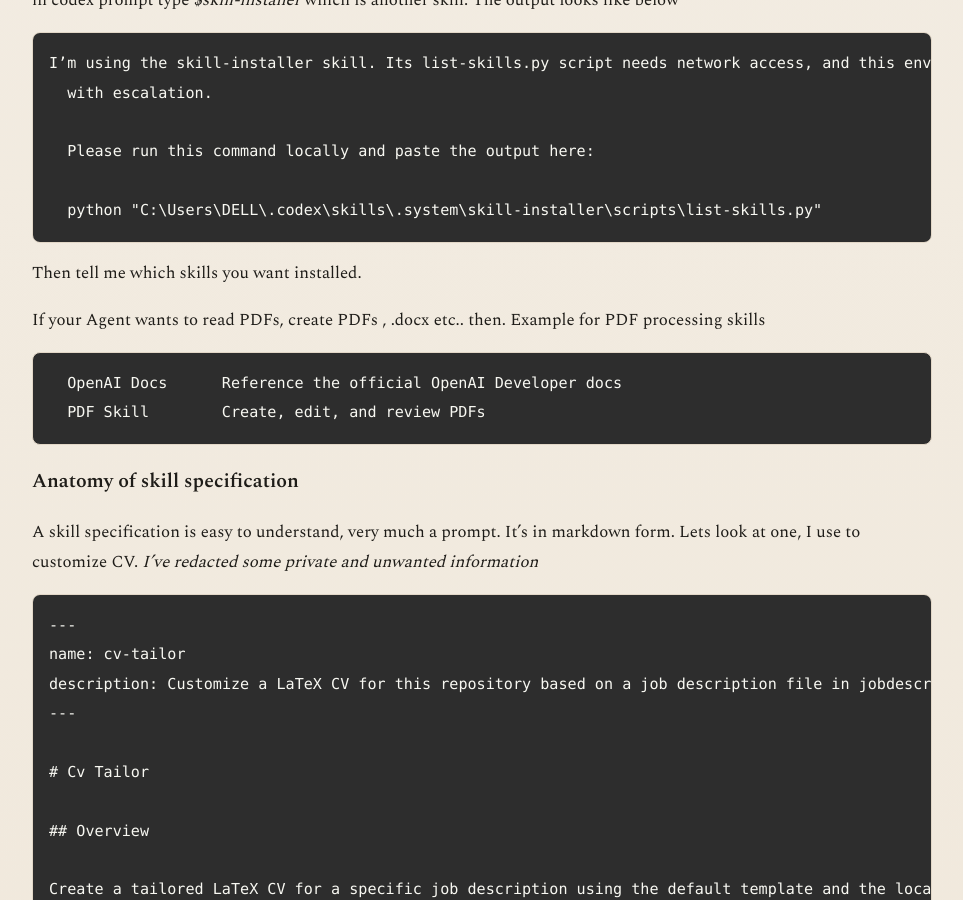
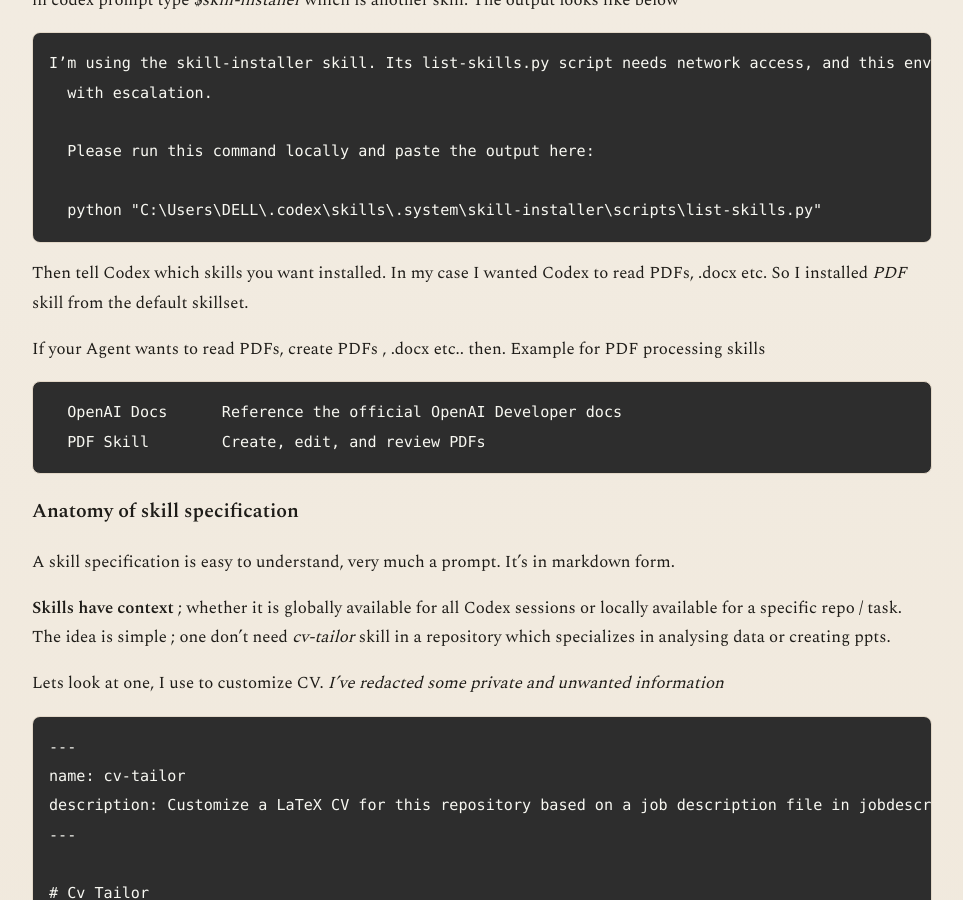
Before and after one commit to nilanka-weeraman/nilanka-weeraman.github.io, a Jekyll site: the page built from _posts/2026-02-06-configuring_using_agent_skills.md, in a window 1280 px wide and 900 px high, scrolled down 2213 px. Shown: the whole window, without its empty margins (158-1121 px from the left). Built offline with Jekyll 4.4.1, drawn with Linux system fonts in a browser that asks for light colours.

Commit message:
agents.md v2

````diff
--- a/_posts/2026-02-06-configuring_using_agent_skills.md
+++ b/_posts/2026-02-06-configuring_using_agent_skills.md
@@ -62,7 +62,7 @@ I’m using the skill-installer skill. Its list-skills.py script needs network a
   python "C:\Users\DELL\.codex\skills\.system\skill-installer\scripts\list-skills.py"
 ```
 
-  Then tell me which skills you want installed.
+  Then tell Codex which skills you want installed. In my case I wanted Codex to read PDFs, .docx etc. So I installed _PDF_ skill from the default skillset.
 
 If your Agent wants to read PDFs, create PDFs , .docx etc.. then. Example for PDF processing skills <br>
 ```text
@@ -73,7 +73,11 @@ If your Agent wants to read PDFs, create PDFs , .docx etc.. then. Example for PD
 
 ### Anatomy of skill specification
 
-A skill specification is easy to understand, very much a prompt. It's in markdown form. Lets look at one, I use to customize CV. _I've redacted some private and unwanted information_ <br>
+A skill specification is easy to understand, very much a prompt. It's in markdown form. <br>
+
+<b>Skills have context</b> ; whether it is globally available for all Codex sessions or locally available for a specific repo / task. The idea is simple ; one don't need _cv-tailor_ skill in a repository which specializes in analysing data or creating ppts. <br>
+
+Lets look at one, I use to customize CV. _I've redacted some private and unwanted information_ <br>
 
 ```markdown
 ---
````
